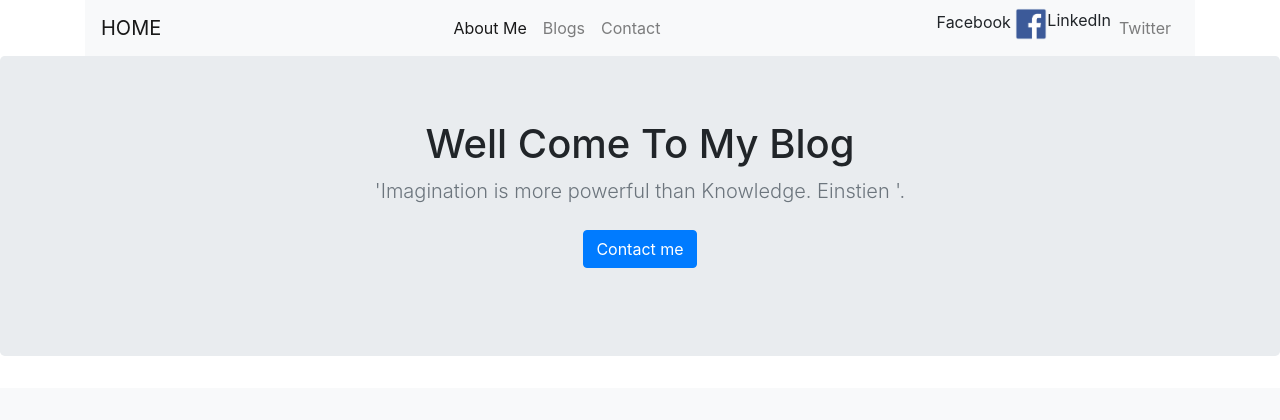
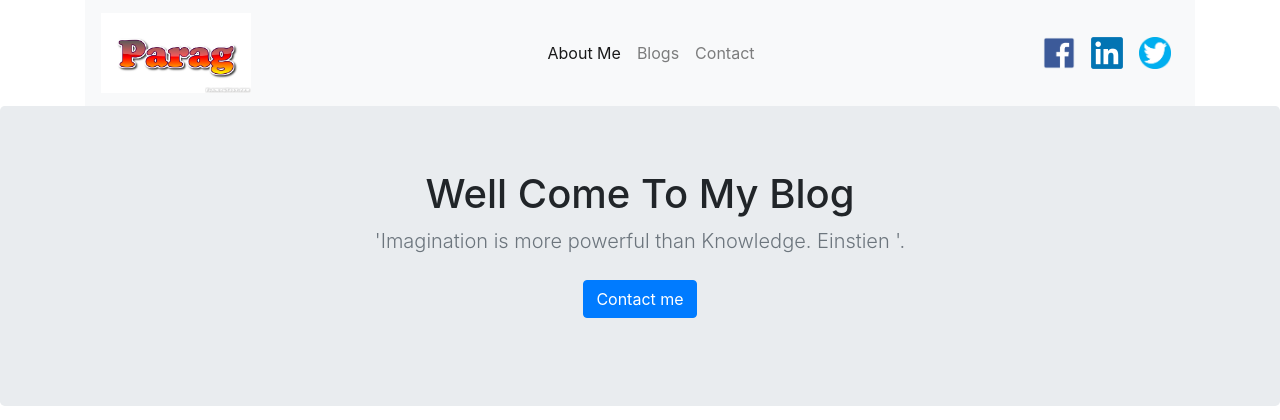
Before and after one commit to paragkhodke72/blog_django_deployee, a Django app: page /blogs/ in a window 1280 px wide. Shown: the top 420 px of the page. Run offline with Django 3.2, Linux system fonts and the light colour scheme; data comes from the database, SQL or seed files in the repository; some libraries are stand-ins or nearby versions.

Commit message:
first commit

```diff
--- a/blog/templates/blog/base.html
+++ b/blog/templates/blog/base.html
@@ -16,8 +16,8 @@
 <body>
 <div class="container">
     <nav class="navbar navbar-expand-lg navbar-light bg-light">
-        <a class="navbar-brand" href="{% url 'home' %}">HOME
- <!--            <img src="{% static 'blog/images/p.png' %}" width="150" height="80" alt=""> -->
+        <a class="navbar-brand" href="{% url 'home' %}">
+            <img src="{% static 'blog/images/p.png' %}" width="150" height="80" alt="">
         </a>
         <button class="navbar-toggler" type="button" data-toggle="collapse" data-target="#navbarNav"
                 aria-controls="navbarNav" aria-expanded="false" aria-label="Toggle navigation">
@@ -36,14 +36,18 @@
                 </li>
             </ul>
             <ul class="navbar-nav">
-                <li class="nav-item active">Facebook
+                <li class="nav-item active">
+                    <a class="nav-link" href="https://www.facebook.com/parag.khodke.35">
                         <img src="{% static 'blog/images/f.png' %}" width="32" height="32" alt="">
                     </a>
                 </li>
-                <li class="nav-item">LinkedIn</a>
+                <li class="nav-item">
+                    <a class="nav-link" href="https://www.linkedin.com/in/parag-khodke-66229979/"> <img src="{% static 'blog/images/l.png' %}" width="32" height="32" alt="">
+                    </a>
                 </li>
                 <li class="nav-item">
-                    <a class="nav-link" href="https://twitter.com/home">Twitter
+                    <a class="nav-link" href="https://twitter.com/home">
+                        <img src="{% static 'blog/images/t.png' %}" width="32" height="32" alt="">
                     </a>
                 </li>
             </ul>
```
